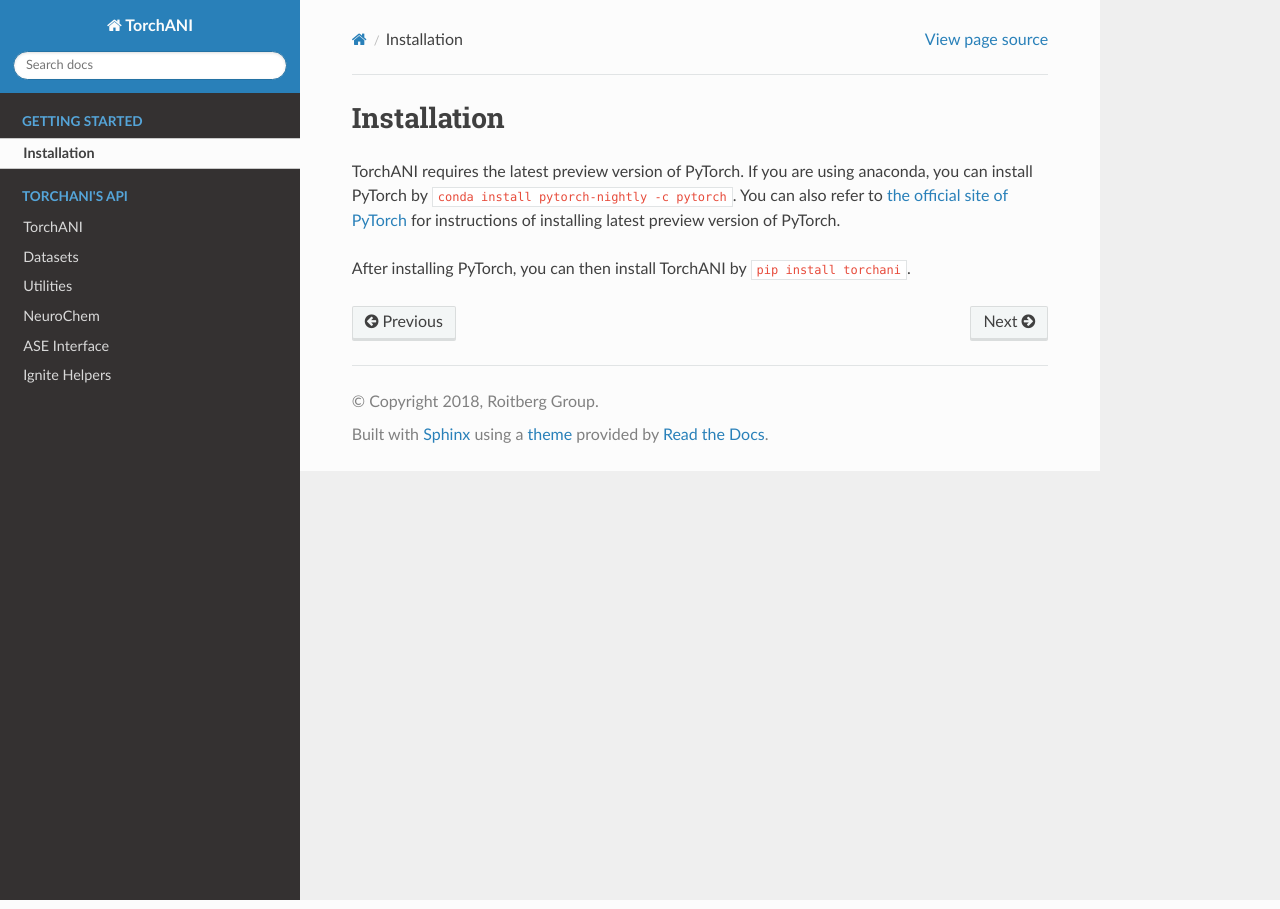
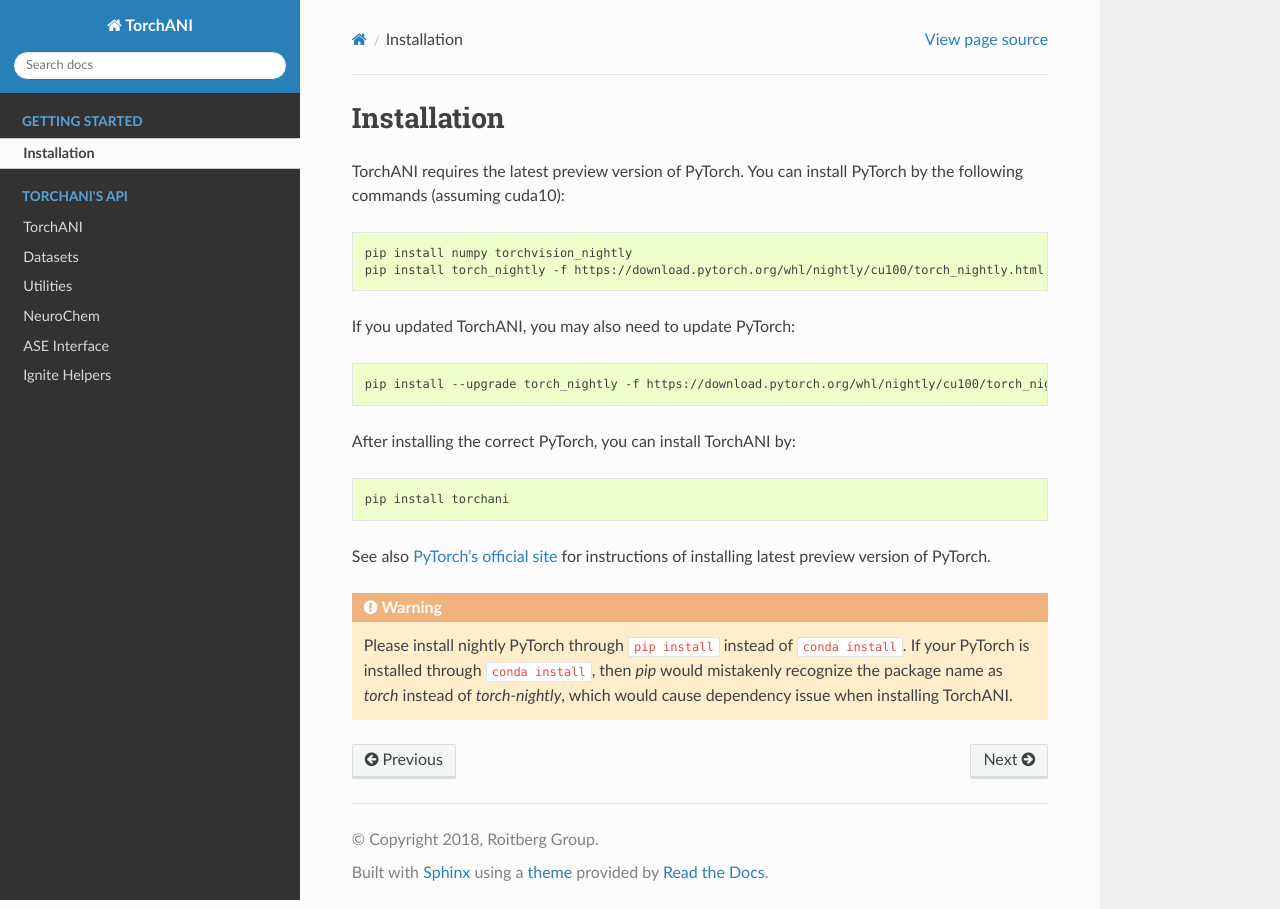
Before and after one commit to aiqm/torchani, a Sphinx documentation site: the page built from docs/start.rst, in a window 1280 px wide. Built offline with Sphinx 7.4.7 and the Read the Docs theme 2.0.0, drawn with Linux system fonts in a browser that asks for light colours; pages that are not in the unit, such as notebooks, are missing from menus; the version number could not be read and is left out.

Commit message:
Fix docs about installation (#163)

```diff
--- a/docs/api.rst
+++ b/docs/api.rst
@@ -68,5 +68,4 @@
 .. autofunction:: torchani.ignite.MSELoss
 .. autoclass:: torchani.ignite.DictMetric
 .. autofunction:: torchani.ignite.RMSEMetric
-.. autoclass:: torchani.ignite.MaxAbsoluteError
 .. autofunction:: torchani.ignite.MAEMetric
--- a/docs/start.rst
+++ b/docs/start.rst
@@ -1,9 +1,31 @@
 Installation
 ============
 
-TorchANI requires the latest preview version of PyTorch. If you are using anaconda, you can install PyTorch by ``conda install pytorch-nightly -c pytorch``. You can also refer to `the official site of PyTorch`_ for instructions of installing latest preview version of PyTorch.
+TorchANI requires the latest preview version of PyTorch. You can install PyTorch by the following commands (assuming cuda10):
 
-After installing PyTorch, you can then install TorchANI by ``pip install torchani``.
+.. code-block:: bash
 
-.. _the official site of PyTorch:
+    pip install numpy torchvision_nightly
+    pip install torch_nightly -f https://download.pytorch.org/whl/nightly/cu100/torch_nightly.html
+
+If you updated TorchANI, you may also need to update PyTorch:
+
+.. code-block:: bash
+
+    pip install --upgrade torch_nightly -f https://download.pytorch.org/whl/nightly/cu100/torch_nightly.html
+
+
+After installing the correct PyTorch, you can install TorchANI by:
+
+.. code-block:: bash
+
+    pip install torchani
+
+See also `PyTorch's official site`_ for instructions of installing latest preview version of PyTorch.
+
+.. warning::
+
+    Please install nightly PyTorch through ``pip install`` instead of ``conda install``. If your PyTorch is installed through ``conda install``, then `pip` would mistakenly recognize the package name as `torch` instead of `torch-nightly`, which would cause dependency issue when installing TorchANI.
+
+.. _PyTorch's official site:
     https://pytorch.org/get-started/locally/
```
Also changed, not shown: README.md (+7 -3 lines).
